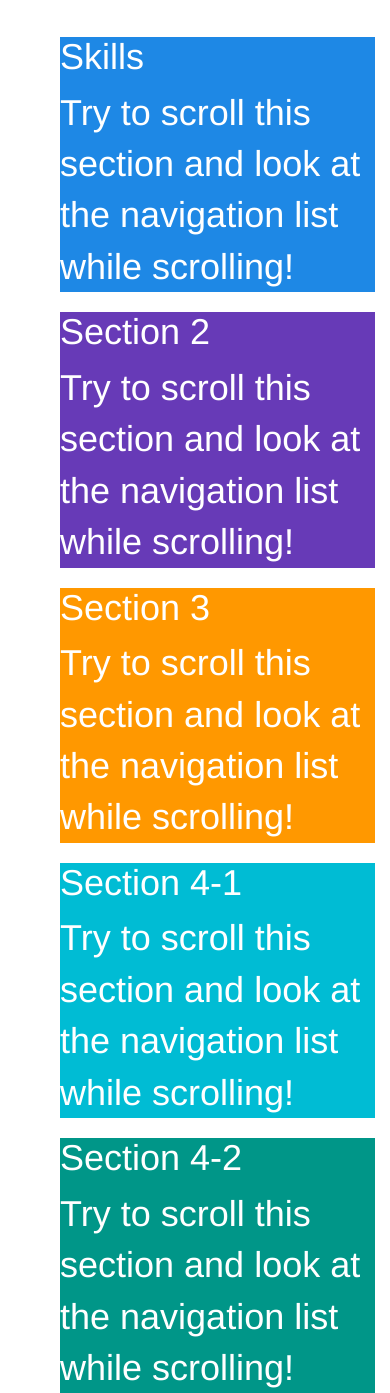
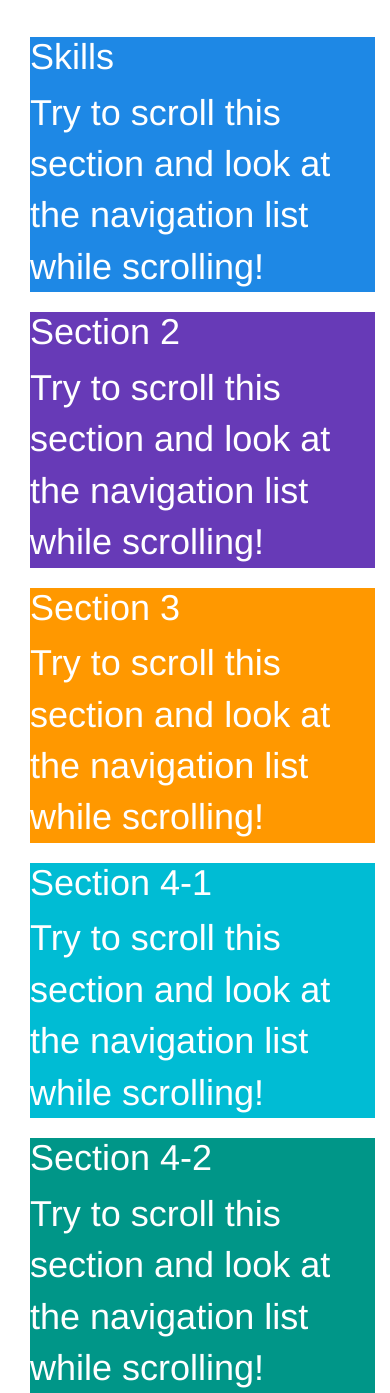
Before and after one commit to reidjs/web, a PHP site: page /cv2.html in a window 390 px wide. Shown: the part 55-1448 px from the top of the page. Run offline with PHP 8.4, Linux system fonts and the light colour scheme; some libraries are stand-ins or nearby versions.

Commit message:
fixed margins

```diff
--- a/assets/styles/cvstyle.css
+++ b/assets/styles/cvstyle.css
@@ -27,7 +27,7 @@ ul.nav-stacked {
 
 @media screen and (max-width: 810px) {
   #section1, #section2, #section3, #section41, #section42  {
-      margin-left: 45px;
+      margin-left: 15px;
   }
 }
 li.active a{
--- a/cv2.html
+++ b/cv2.html
@@ -64,7 +64,7 @@
           </ul>
         </nav>
 
-        <div class="col-sm-9">
+        <div class="col-sm-9 col-xs-12">
           <div id="section1">
             <h1>Skills</h1>
             <p>Try to scroll this section and look at the navigation list while scrolling!</p>
```
